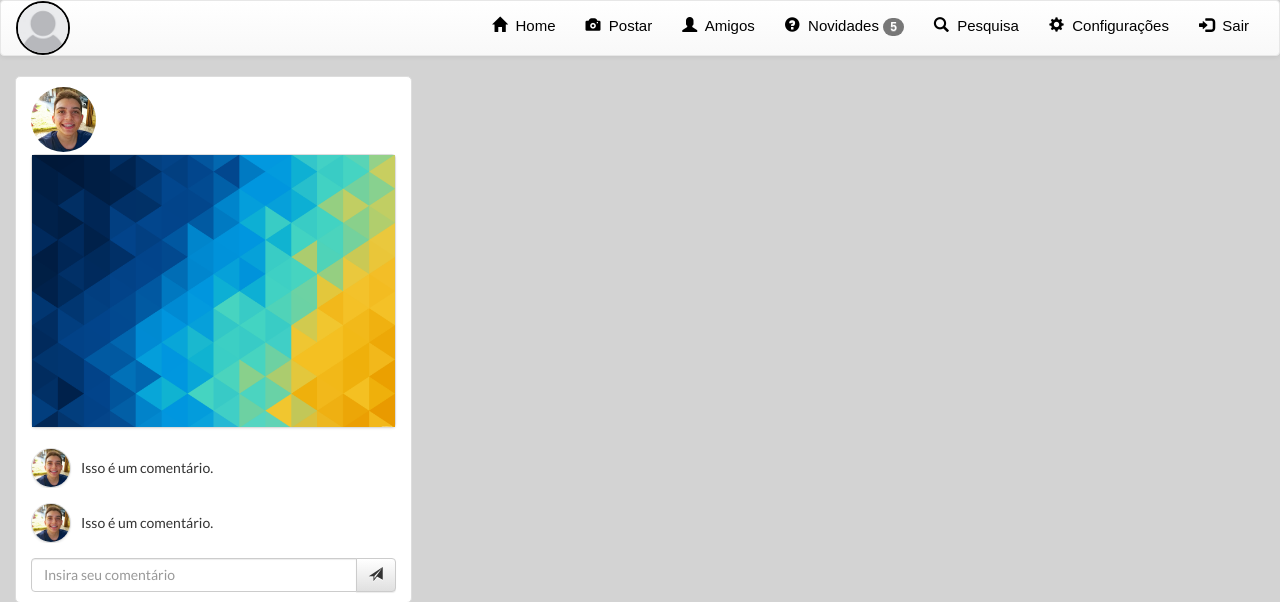
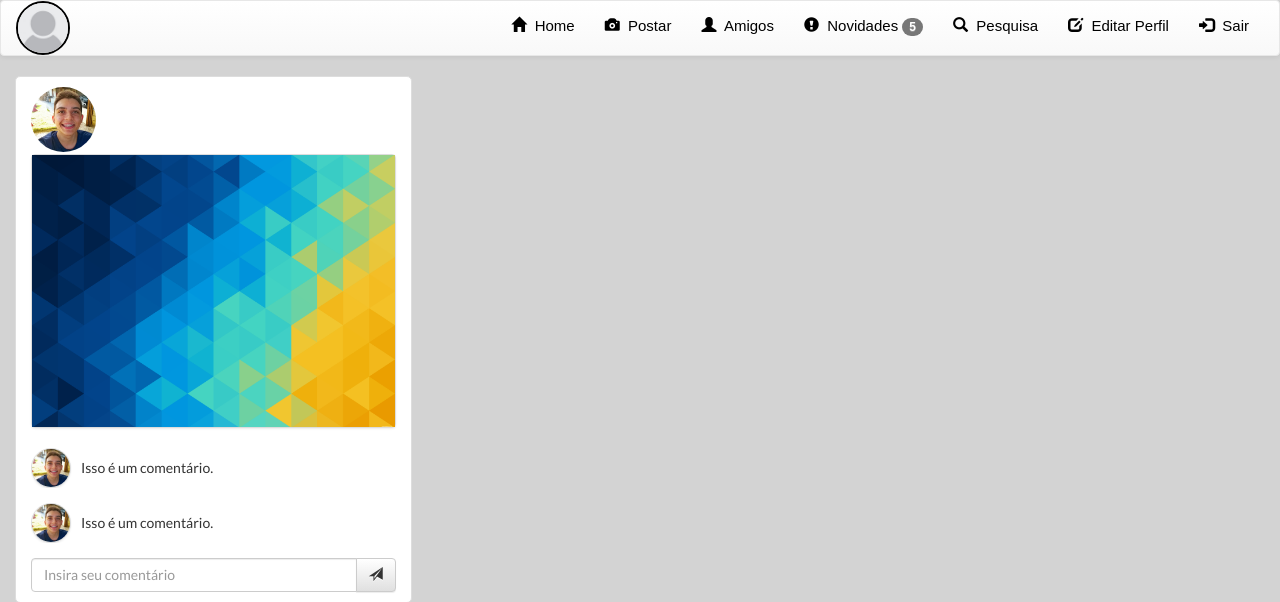
Before and after one commit to Esteves4/CZ-Social, a PHP site: page /cz-social/View/inicial.php in a window 1280 px wide. Shown: the top 602 px of the page. Run offline with PHP 8.4, Linux system fonts and the light colour scheme; the visitor is signed in with stand-in values (Sample User, id 1); data that the repository does not hold is empty.

Commit message:
Add files via upload

```diff
--- a/View/ativar.php
+++ b/View/ativar.php
@@ -56,7 +56,7 @@ if(isset ($_GET['id']) == true){
 		<div class="container">
 			<form class="form-horizontal col-sm-offset-4 col-sm-4" action="" id="resetPasswordForm" method="POST" role="form">
 				<a href="login.php">
-					<img alt="Brand" id="login" class="img-responsive center-block" src="pictures/LogoCz2.png" width="200" height="200">
+					<img alt="Brand" id="login" class="img-responsive center-block" src="pictures/vdc5.png" width="200" height="200">
 				</a>
 				<div id="sucessoAtivar" class="row alert alert-success" role="alert">
 					<p id="sucessoText"><span class="glyphicon glyphicon-exclamation-sign" aria-hidden="true"></span> Sua <strong>conta</strong> foi ativada.</p>
--- a/View/inicial.php
+++ b/View/inicial.php
@@ -56,9 +56,9 @@ if(isset($_GET['logout'])){
 		<li><a href="inicial"><span class="glyphicon glyphicon-home"></span>&nbsp; Home</a></li>
 		<li><a href="postar"><span class="glyphicon glyphicon-camera"></span>&nbsp; Postar</a></li>
 		<li><a href="amigos"><span class="glyphicon glyphicon-user"></span>&nbsp; Amigos</a></li>
-		<li><a href="novidades"><span class="glyphicon glyphicon-question-sign"></span>&nbsp; Novidades&nbsp;<span class="badge">5</span></a></li>
+		<li><a href="novidades"><span class="glyphicon glyphicon-exclamation-sign"></span>&nbsp; Novidades&nbsp;<span class="badge">5</span></a></li>
 		<li><a href="pesquisa"><span class="glyphicon glyphicon-search"></span>&nbsp; Pesquisa</a></li>
-		<li><a href="configuracoes"><span class="glyphicon glyphicon-cog"></span>&nbsp; Configurações</a></li>
+		<li><a href="configuracoes"><span class="glyphicon glyphicon-edit"></span>&nbsp; Editar Perfil</a></li>
 		<li><a href='inicial.php?logout'><span class="glyphicon glyphicon-log-in"></span>&nbsp; Sair</a></li>
       </ul>
     </div>
--- a/View/login.php
+++ b/View/login.php
@@ -56,7 +56,7 @@ if(isset($_SESSION['email']) == true){
 		<div class="container">
 			<form class="form-horizontal col-sm-offset-4 col-sm-4" action="" role="form" id="loginForm" method="POST">
 				<a href="login">
-					<img alt="Brand" id="brand" class="img-responsive center-block" src="pictures/LogoCz2.png" width="200" height="200">
+					<img alt="Brand" id="brand" class="img-responsive center-block" src="pictures/vdc5.png" width="200" height="200">
 				</a>
 				<div class="row">
 					<label class="sr-only control-label" for="email"></label>
--- a/View/perfil.php
+++ b/View/perfil.php
@@ -36,7 +36,7 @@ if(isset($_GET['logout'])){
 	<!-- Fonte -->
 	<link href='https://fonts.googleapis.com/css?family=Lato:400,300,100,700,900' rel='stylesheet' type='text/css'>
 
-	<title> Perfil </title>
+	<title> Editar Perfil </title>
 </head>
 
 <body>
--- a/View/resetPassword.php
+++ b/View/resetPassword.php
@@ -53,7 +53,7 @@ if(isset ($_GET['id']) == true){
 
 			<form class="form-horizontal col-sm-offset-4 col-sm-4" action="" id="resetPasswordForm" method="POST" role="form">
 				<a href="login">
-					<img alt="Brand" id="login" class="img-responsive center-block" src="pictures/LogoCz2.png" width="200" height="200">
+					<img alt="Brand" id="login" class="img-responsive center-block" src="pictures/vdc5.png" width="200" height="200">
 				</a>
 				<div class="row">
 						<div class="input-group" id="group-email" data-toggle="tooltip" data-placement="right" title="Confirme seu email." data-trigger="hover" data-container="body" >
```
Also changed, not shown: 4 other files.
